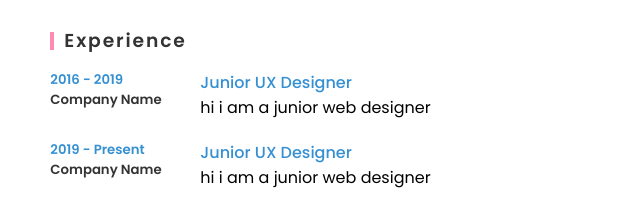
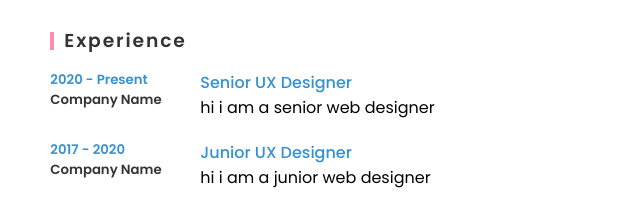
Before and after one commit to singhankittttt/Resume, a plain HTML site: page index.html in a window 1280 px wide. Shown: the part 422-638 px from the top of the page, 493-1133 px from the left. Drawn offline with nearby package versions, Linux system fonts and the light colour scheme.

Commit message:
Update index.html

```diff
--- a/index.html
+++ b/index.html
@@ -100,17 +100,17 @@
                     <h3>Experience</h3>
                     <div class="box">
                         <div class="year_company">
-                            <h5>2016 - 2019</h5>
+                            <h5>2020 - Present</h5>
                             <h5>Company Name</h5>
                         </div>
                         <div class="text">
-                            <h4>Junior UX Designer</h4>
-                            <p>hi i am a junior web designer</p>
+                            <h4>Senior UX Designer</h4>
+                            <p>hi i am a senior web designer</p>
                         </div>
                     </div>
                     <div class="box">
                         <div class="year_company">
-                            <h5>2019 - Present</h5>
+                            <h5>2017 - 2020</h5>
                             <h5>Company Name</h5>
                         </div>
                         <div class="text">
```
